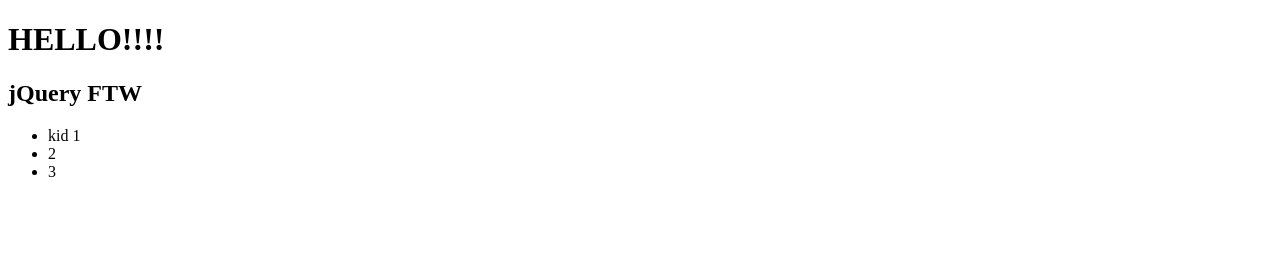
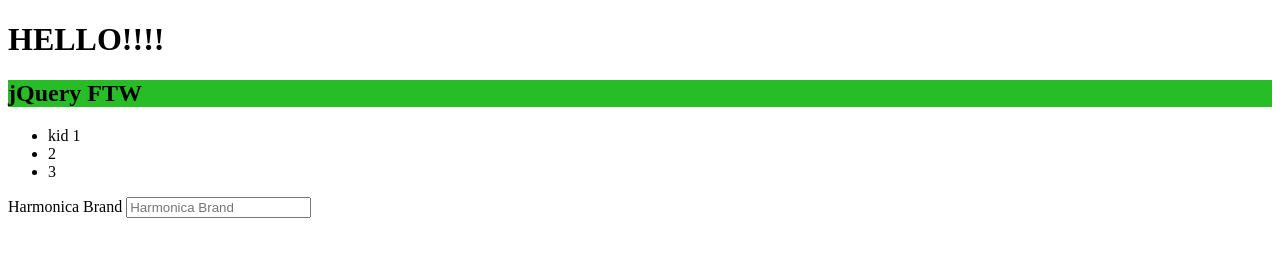
Before and after one commit to michaelshaleen/cullen-jquery-intro, a plain HTML site: page index.html in a window 1280 px wide. Drawn offline with Linux system fonts and the light colour scheme.

Commit message:
css fixed, labels and inputs on js

```diff
--- a/index.html
+++ b/index.html
@@ -6,7 +6,7 @@
     <title>Cull JQ intro</title>
     <script src="jq.js"></script>
     <script src="myAwesomeScript.js"></script>
-    <link rel="stylesheet.css" href="style.css" />
+    <link rel="stylesheet" href="style.css" />
   </head>
   <body>
     <h1>Hello</h1>
@@ -16,5 +16,9 @@
       <li>2</li>
       <li class="the-best">3</li>
     </ul>
+
+    <label for="brand">Harmonica Brand</label>
+
+    <input type="text" id="brand" placeholder="Harmonica Brand" />
   </body>
 </html>
--- a/myAwesomeScript.js
+++ b/myAwesomeScript.js
@@ -10,6 +10,7 @@
   const h2 = $('h2');
   //h2.css('background-color', 'blue');
   $('h2').addClass('froggy');
+
   const h1Text = $('h1').text();
   console.log('h1Text is', h1Text);
 
--- a/style.css
+++ b/style.css
@@ -1,3 +1,3 @@
 .froggy {
-  background-color: green;
+  background-color: rgb(39, 189, 39);
 }
```
